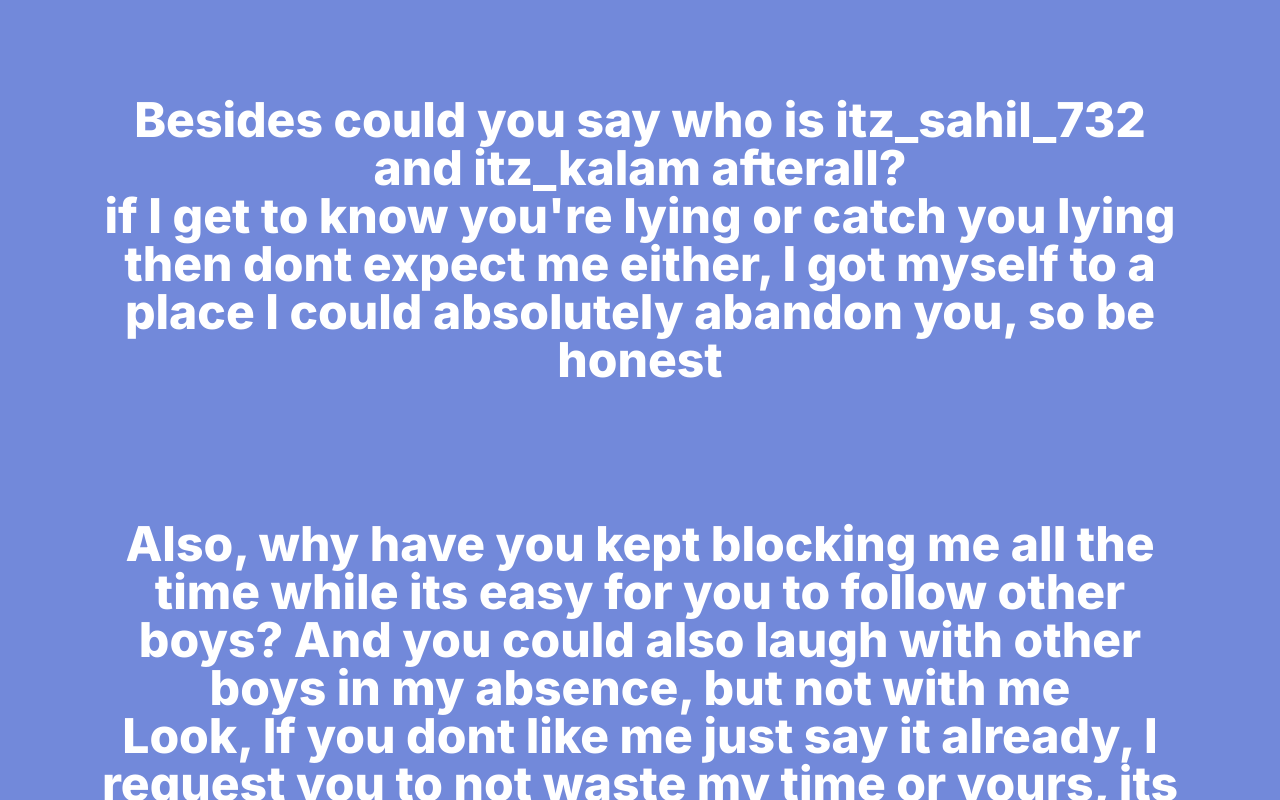
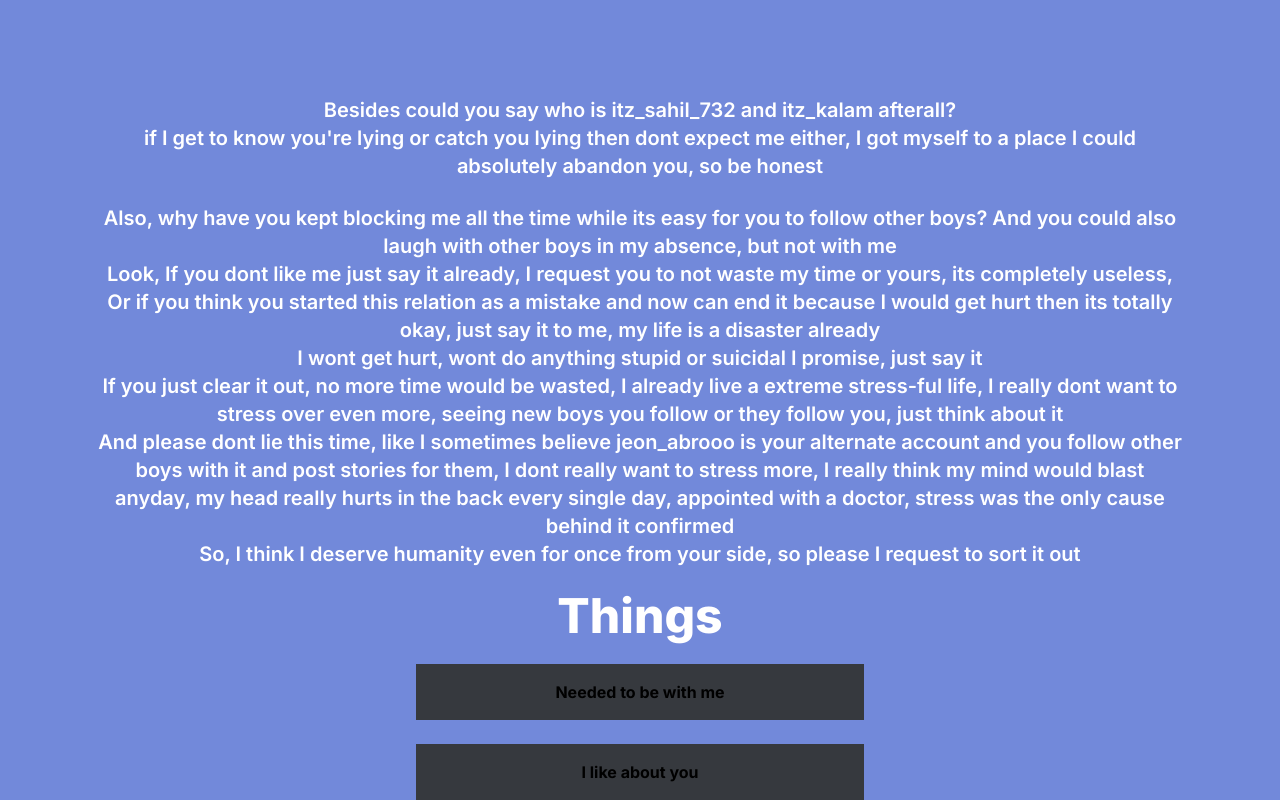
Before and after one commit to pixelDriftadv/tr, a Next.js app: page /things in a window 1280 px wide. Shown: the top 800 px of the page. Built offline with nearby package versions, Linux system fonts and the light colour scheme.

Commit message:
Update page.tsx

```diff
--- a/src/app/things/page.tsx
+++ b/src/app/things/page.tsx
@@ -4,9 +4,9 @@ import React from 'react';
 const Page = () => {
   return (
     <main className="flex min-h-screen bg-[#7289da] flex-col items-center text-center space-y-6 p-24">
-      <h1 className=" text-white font-extrabold text-5xl mb-28">Besides could you say who is itz_sahil_732 and itz_kalam afterall? <br/>
+      <h1 className="text-white font-semibold text-xl">Besides could you say who is itz_sahil_732 and itz_kalam afterall? <br/>
       if I get to know {"you're"} lying or catch you lying then dont expect me either, I got myself to a place I could absolutely abandon you, so be honest</h1>
-      <h1 className=" text-white font-extrabold text-5xl mb-28">Also, why have you kept blocking me all the time while its easy for you to follow other boys? And you could also laugh with other boys in my absence, but not with me<br/>
+      <h1 className="text-white font-semibold text-xl">Also, why have you kept blocking me all the time while its easy for you to follow other boys? And you could also laugh with other boys in my absence, but not with me<br/>
        Look, If you dont like me just say it already, I request you to not waste my time or yours, its completely useless, <br/>
         Or if you think you started this relation as a mistake and now can end it because I would get hurt then its totally okay, just say it to me, my life is a disaster already <br/>
         I wont get hurt, wont do anything stupid or suicidal I promise, just say it <br/>
@@ -14,7 +14,7 @@ const Page = () => {
         And please dont lie this time, like I sometimes believe jeon_abrooo is your alternate account and you follow other boys with it and post stories for them, I dont really want to stress more, I really think my mind would blast anyday, my head really hurts in the back every single day, appointed with a doctor, stress was the only cause behind it confirmed<br/>
         So, I think I deserve humanity even for once from your side, so please I request to sort it out
       </h1>
-      <h1 className=" text-white font-extrabold text-5xl mb-28">Things</h1>
+      <h1 className=" text-white font-extrabold text-5xl my-28">Things</h1>
       <Link href={'/things/needed'}>
         <button
           type="submit"
```
